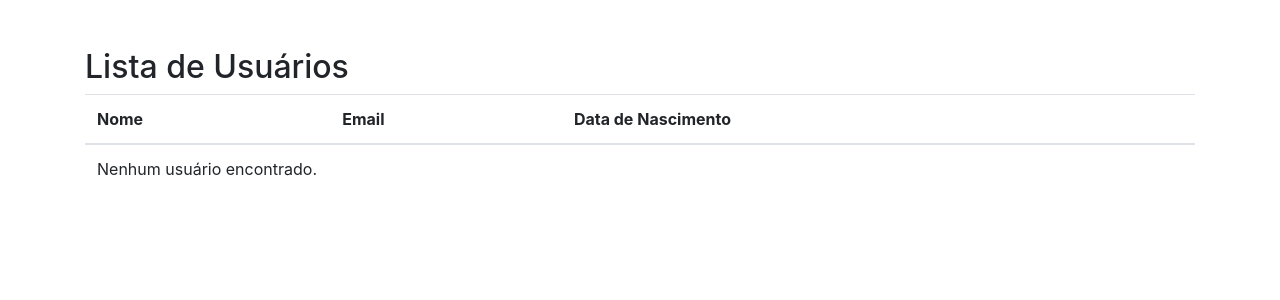
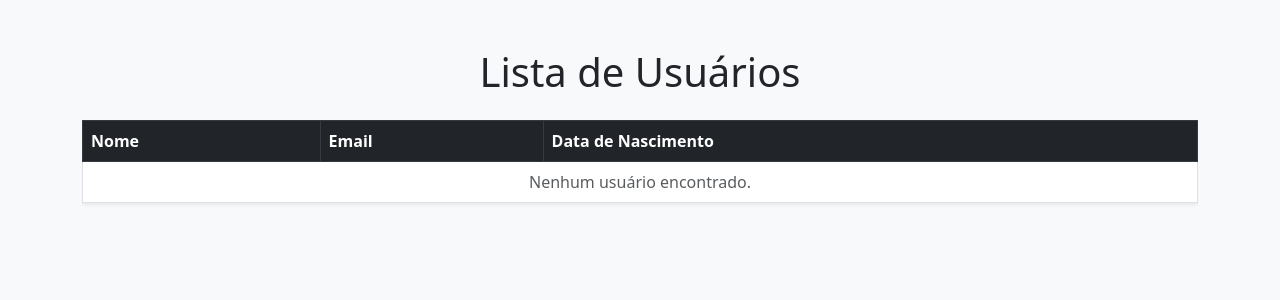
Before and after one commit to Projeto-S204/moneywise, a Flask app: page /users in a window 1280 px wide. Shown: the top 300 px of the page. Run offline with Flask 3, Linux system fonts and the light colour scheme; some libraries are stand-ins or nearby versions.

Commit message:
atualizando listagem de usuarios

```diff
--- a/app/users_authentication/templates/show_users.html
+++ b/app/users_authentication/templates/show_users.html
@@ -4,13 +4,16 @@
     <meta charset="UTF-8">
     <meta name="viewport" content="width=device-width, initial-scale=1.0">
     <title>Lista de Usuários</title>
-    <link rel="stylesheet" href="https://maxcdn.bootstrapcdn.com/bootstrap/4.5.2/css/bootstrap.min.css">
+    <link rel="stylesheet" href="https://cdn.jsdelivr.net/npm/bootstrap@5.3.0/dist/css/bootstrap.min.css">
 </head>
-<body>
+<body class="bg-light">
+
     <div class="container mt-5">
-        <h2>Lista de Usuários</h2>
-        <table class="table">
-            <thead>
+        <h1 class="text-center mb-4">Lista de Usuários</h1>
+
+        <div class="table-responsive">
+            <table class="table table-hover table-bordered shadow-sm">
+                <thead class="table-dark">
                     <tr>
                         <th>Nome</th>
                         <th>Email</th>
@@ -26,11 +29,14 @@
                         </tr>
                     {% else %}
                         <tr>
-                        <td colspan="3">Nenhum usuário encontrado.</td>
+                            <td colspan="3" class="text-center text-muted">Nenhum usuário encontrado.</td>
                         </tr>
                     {% endfor %}
                 </tbody>
             </table>
         </div>
+    </div>
+
+    <script src="https://cdn.jsdelivr.net/npm/bootstrap@5.3.0/dist/js/bootstrap.bundle.min.js"></script>
 </body>
 </html>
```
Lines whose indentation alone changed are shown as unchanged.
